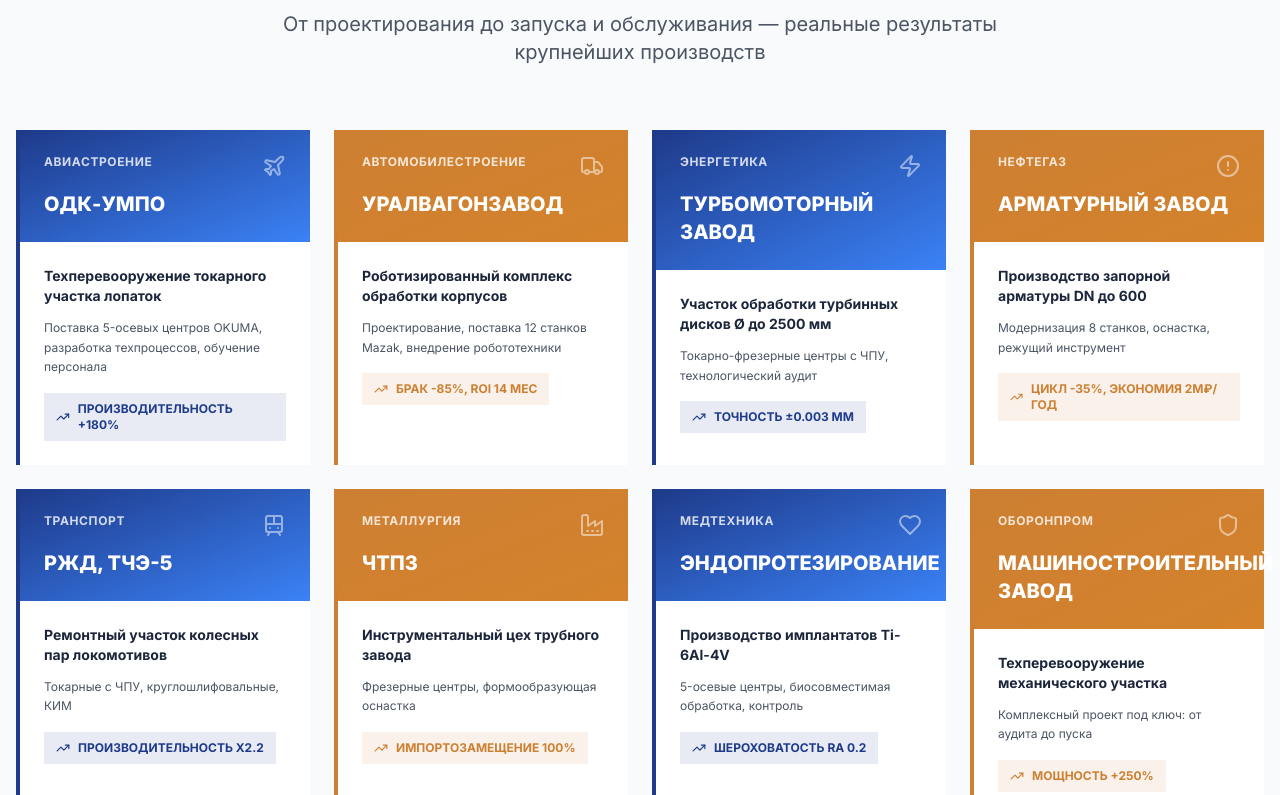
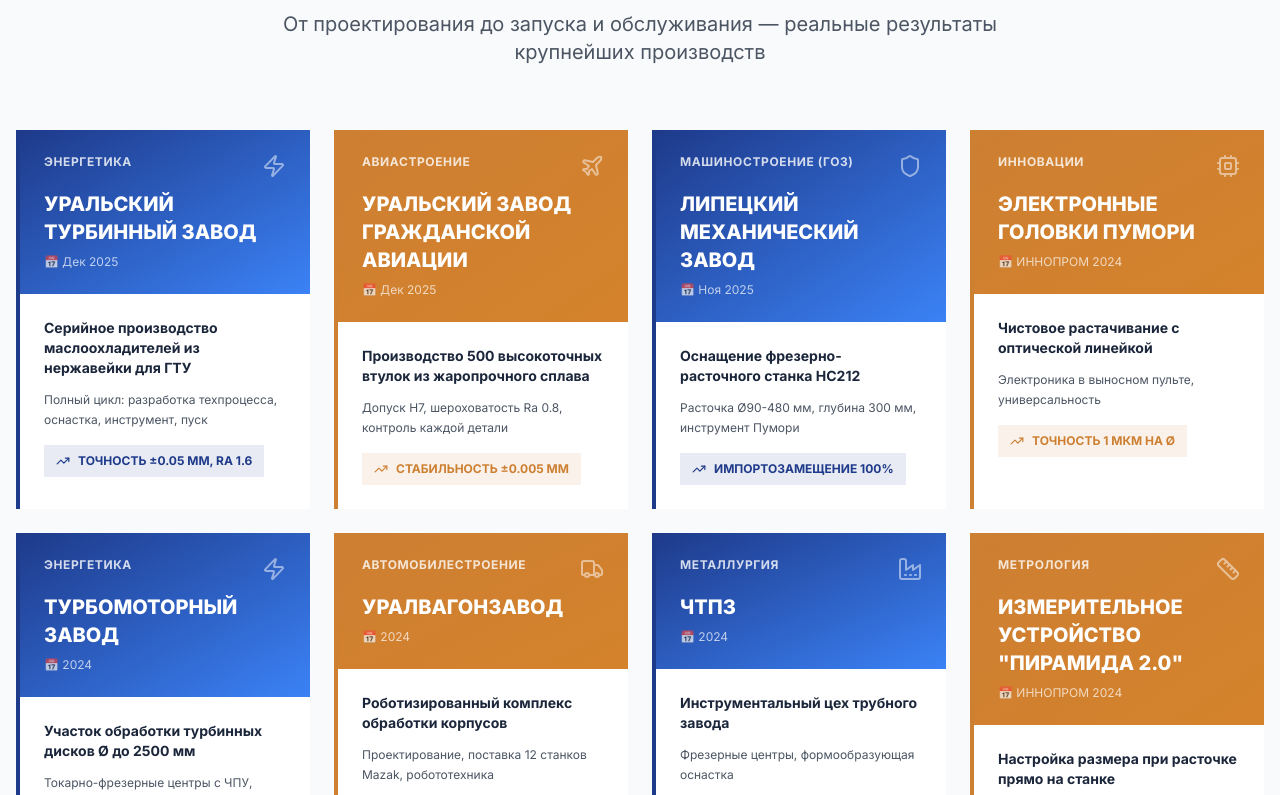
Before and after one commit to pr-poehali-dev/kino-invest-platform, a React (Vite) app: page / in a window 1280 px wide. Shown: the part 3200-3995 px from the top of the page. Built offline with nearby package versions, Linux system fonts and the light colour scheme.

Commit message:
Migrate news to cases section

```diff
--- a/src/components/sections/CasesSection.tsx
+++ b/src/components/sections/CasesSection.tsx
@@ -24,22 +24,44 @@ const CasesSection = () => {
           <div className="grid md:grid-cols-2 lg:grid-cols-4 gap-6 max-w-7xl mx-auto">
             {[
               {
-                industry: 'АВИАСТРОЕНИЕ',
-                title: 'ОДК-УМПО',
-                description: 'Техперевооружение токарного участка лопаток',
-                scope: 'Поставка 5-осевых центров OKUMA, разработка техпроцессов, обучение персонала',
-                result: 'Производительность +180%',
+                industry: 'ЭНЕРГЕТИКА',
+                title: 'Уральский турбинный завод',
+                description: 'Серийное производство маслоохладителей из нержавейки для ГТУ',
+                scope: 'Полный цикл: разработка техпроцесса, оснастка, инструмент, пуск',
+                result: 'Точность ±0.05 мм, Ra 1.6',
                 color: 'blue',
-                icon: 'Plane'
+                icon: 'Zap',
+                date: 'Дек 2025'
               },
               {
-                industry: 'АВТОМОБИЛЕСТРОЕНИЕ',
-                title: 'Уралвагонзавод',
-                description: 'Роботизированный комплекс обработки корпусов',
-                scope: 'Проектирование, поставка 12 станков Mazak, внедрение робототехники',
-                result: 'Брак -85%, ROI 14 мес',
+                industry: 'АВИАСТРОЕНИЕ',
+                title: 'Уральский завод гражданской авиации',
+                description: 'Производство 500 высокоточных втулок из жаропрочного сплава',
+                scope: 'Допуск H7, шероховатость Ra 0.8, контроль каждой детали',
+                result: 'Стабильность ±0.005 мм',
                 color: 'bronze',
-                icon: 'Truck'
+                icon: 'Plane',
+                date: 'Дек 2025'
+              },
+              {
+                industry: 'МАШИНОСТРОЕНИЕ (ГОЗ)',
+                title: 'Липецкий механический завод',
+                description: 'Оснащение фрезерно-расточного станка НС212',
+                scope: 'Расточка Ø90-480 мм, глубина 300 мм, инструмент Пумори',
+                result: 'Импортозамещение 100%',
+                color: 'blue',
+                icon: 'Shield',
+                date: 'Ноя 2025'
+              },
+              {
+                industry: 'ИННОВАЦИИ',
+                title: 'Электронные головки Пумори',
+                description: 'Чистовое растачивание с оптической линейкой',
+                scope: 'Электроника в выносном пульте, универсальность',
+                result: 'Точность 1 мкм на Ø',
+                color: 'bronze',
+                icon: 'Cpu',
+                date: 'ИННОПРОМ 2024'
               },
               {
                 industry: 'ЭНЕРГЕТИКА',
@@ -48,25 +70,18 @@ const CasesSection = () => {
                 scope: 'Токарно-фрезерные центры с ЧПУ, технологический аудит',
                 result: 'Точность ±0.003 мм',
                 color: 'blue',
-                icon: 'Zap'
+                icon: 'Zap',
+                date: '2024'
               },
               {
-                industry: 'НЕФТЕГАЗ',
-                title: 'Арматурный завод',
-                description: 'Производство запорной арматуры DN до 600',
-                scope: 'Модернизация 8 станков, оснастка, режущий инструмент',
-                result: 'Цикл -35%, экономия 2М₽/год',
+                industry: 'АВТОМОБИЛЕСТРОЕНИЕ',
+                title: 'Уралвагонзавод',
+                description: 'Роботизированный комплекс обработки корпусов',
+                scope: 'Проектирование, поставка 12 станков Mazak, робототехника',
+                result: 'Брак -85%, ROI 14 мес',
                 color: 'bronze',
-                icon: 'PipeDrop'
-              },
-              {
-                industry: 'ТРАНСПОРТ',
-                title: 'РЖД, ТЧЭ-5',
-                description: 'Ремонтный участок колесных пар локомотивов',
-                scope: 'Токарные с ЧПУ, круглошлифовальные, КИМ',
-                result: 'Производительность x2.2',
-                color: 'blue',
-                icon: 'Train'
+                icon: 'Truck',
+                date: '2024'
               },
               {
                 industry: 'МЕТАЛЛУРГИЯ',
@@ -74,26 +89,19 @@ const CasesSection = () => {
                 description: 'Инструментальный цех трубного завода',
                 scope: 'Фрезерные центры, формообразующая оснастка',
                 result: 'Импортозамещение 100%',
-                color: 'bronze',
-                icon: 'Factory'
+                color: 'blue',
+                icon: 'Factory',
+                date: '2024'
               },
               {
-                industry: 'МЕДТЕХНИКА',
-                title: 'Эндопротезирование',
-                description: 'Производство имплантатов Ti-6Al-4V',
-                scope: '5-осевые центры, биосовместимая обработка, контроль',
-                result: 'Шероховатость Ra 0.2',
-                color: 'blue',
-                icon: 'Heart'
-              },
-              {
-                industry: 'ОБОРОНПРОМ',
-                title: 'Машиностроительный завод',
-                description: 'Техперевооружение механического участка',
-                scope: 'Комплексный проект под ключ: от аудита до пуска',
-                result: 'Мощность +250%',
+                industry: 'МЕТРОЛОГИЯ',
+                title: 'Измерительное устройство "Пирамида 2.0"',
+                description: 'Настройка размера при расточке прямо на станке',
+                scope: 'Модернизированная электроника, магнитное крепление',
+                result: 'Аналогов в мире нет',
                 color: 'bronze',
-                icon: 'Shield'
+                icon: 'Ruler',
+                date: 'ИННОПРОМ 2024'
               }
             ].map((project, idx) => (
               <div key={idx} className={`bg-white border-l-4 ${project.color === 'blue' ? 'border-[#1E3A8A]' : 'border-[#CD7F32]'} hover:shadow-xl transition-all group`}>
@@ -103,6 +111,9 @@ const CasesSection = () => {
                     <Icon name={project.icon as any} size={24} className="opacity-50" />
                   </div>
                   <h3 className="text-xl font-black uppercase">{project.title}</h3>
+                  {project.date && (
+                    <div className="text-xs opacity-70 mt-2">📅 {project.date}</div>
+                  )}
                 </div>
                 <div className="p-6">
                   <p className="text-sm font-bold text-[#1B263B] mb-3">{project.description}</p>
```
